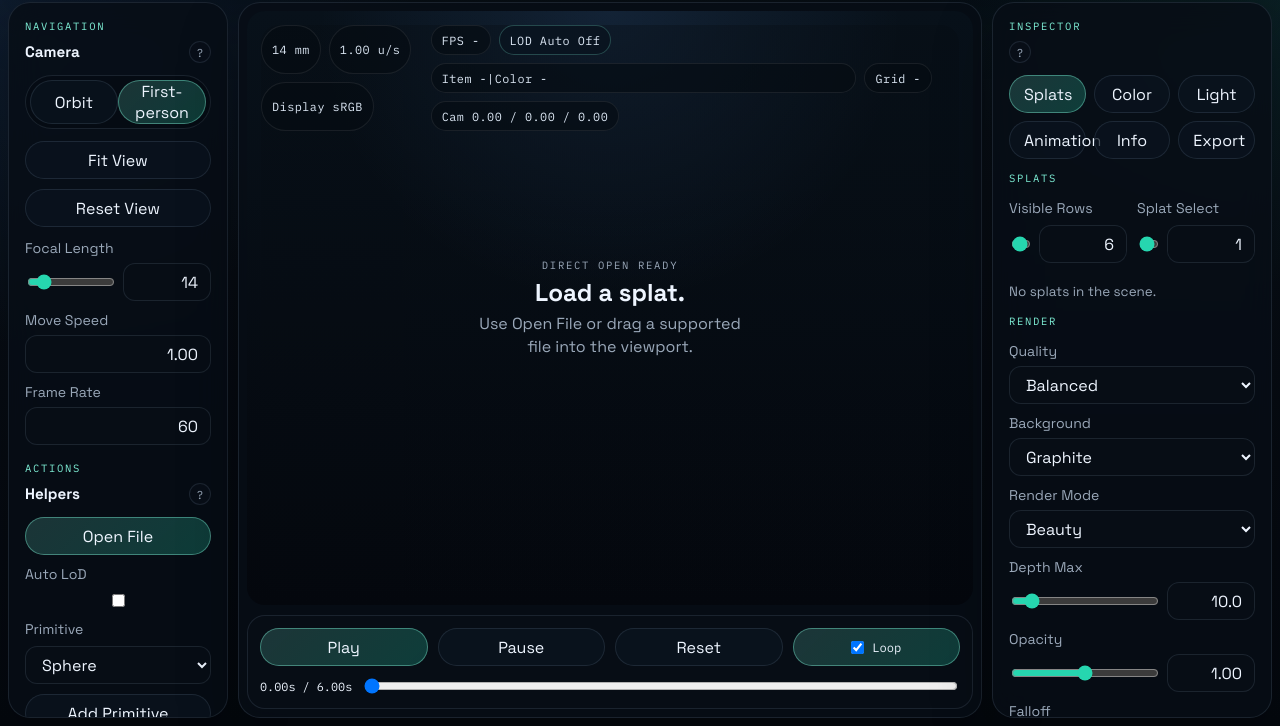
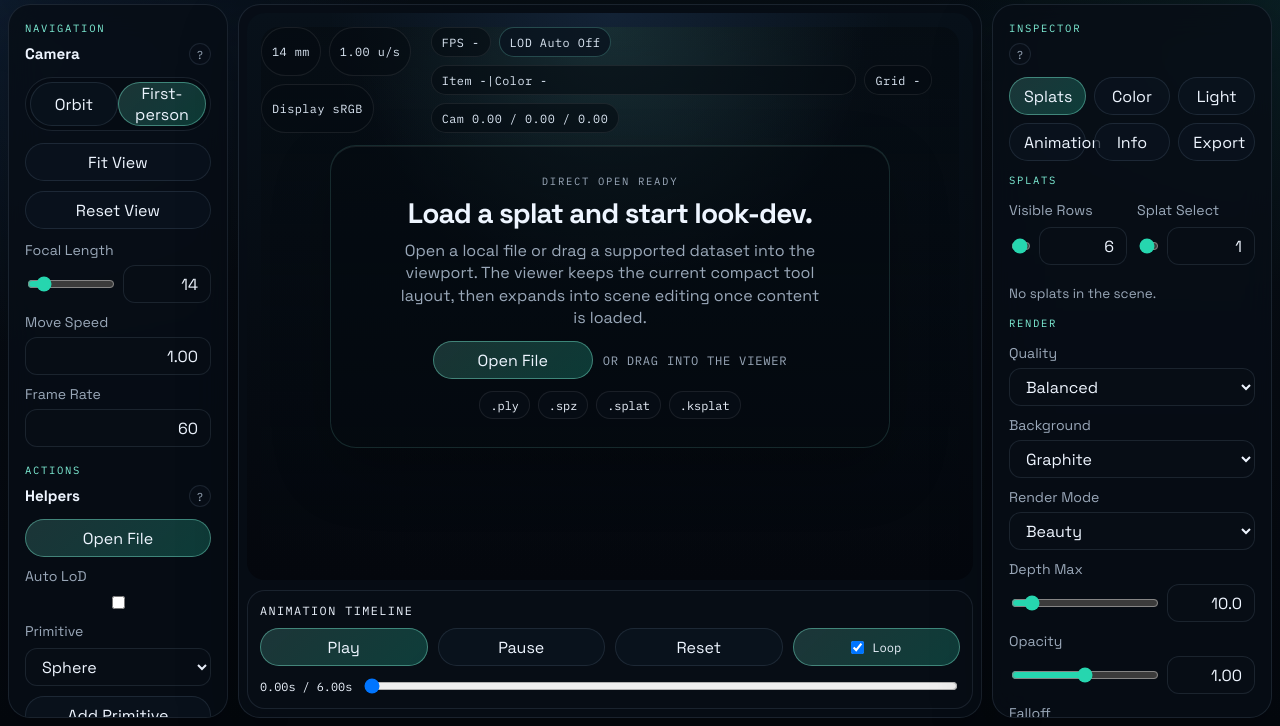
Before and after one commit to Mistral-Yu/3DGS-Viewer-Spark-Test, a website: page index.html in a window 1280 px wide. Shown: the part 74-800 px from the top of the page. Drawn offline with Linux system fonts and the light colour scheme; some packages are replaced by stand-ins of ours; a script that the page names is missing.

Commit message:
feat: improve empty-state and timeline guidance

```diff
--- a/index.html
+++ b/index.html
@@ -22,6 +22,17 @@
         <h1>3DGS Viewer</h1>
       </div>
       <p class="header-status" id="status-line">Starting viewer...</p>
+      <div class="header-actions">
+        <button
+          class="toolbar-button toolbar-button-primary"
+          type="button"
+          id="header-open-file-button"
+          data-open-file-trigger
+          title="Open a local .ply, .spz, .splat, or .ksplat file."
+        >
+          Open File
+        </button>
+      </div>
     </header>
 
     <main class="workspace">
@@ -139,9 +150,28 @@
         <div class="viewer-stage-shell">
         <div class="viewer-stage" id="viewer-stage">
           <div class="viewer-overlay viewer-empty" id="empty-state">
-            <p class="empty-kicker">Direct Open Ready</p>
-            <h2>Load a splat.</h2>
-            <p>Use Open File or drag a supported file into the viewport.</p>
+            <div class="empty-card">
+              <p class="empty-kicker">Direct Open Ready</p>
+              <h2>Load a splat and start look-dev.</h2>
+              <p>Open a local file or drag a supported dataset into the viewport. The viewer keeps the current compact tool layout, then expands into scene editing once content is loaded.</p>
+              <div class="empty-actions">
+                <button
+                  class="toolbar-button toolbar-button-primary empty-open-button"
+                  type="button"
+                  data-open-file-trigger
+                  title="Open a local .ply, .spz, .splat, or .ksplat file."
+                >
+                  Open File
+                </button>
+                <span class="empty-drop-hint">or drag into the viewer</span>
+              </div>
+              <div class="empty-format-list" aria-label="Supported formats">
+                <span class="empty-format-chip">.ply</span>
+                <span class="empty-format-chip">.spz</span>
+                <span class="empty-format-chip">.splat</span>
+                <span class="empty-format-chip">.ksplat</span>
+              </div>
+            </div>
           </div>
 
           <div class="viewer-overlay viewer-drop" id="drop-overlay" hidden>
@@ -168,6 +198,10 @@
           </div>
         </div>
         <section class="timeline-panel" aria-label="Animation timeline">
+          <div class="timeline-heading">
+            <p class="timeline-kicker">Animation Timeline</p>
+            <p class="timeline-empty-note">Loads when an animation script is applied to a scene item.</p>
+          </div>
           <div class="timeline-toolbar">
             <div class="button-pair button-pair-timeline">
               <button class="toolbar-button toolbar-button-primary" type="button" id="animation-play-button" title="Play the current animation script.">Play</button>
--- a/viewer.css
+++ b/viewer.css
@@ -130,11 +130,11 @@ code {
   text-overflow: ellipsis;
 }
 
-.header-tools {
+.header-actions {
   display: flex;
-  flex-wrap: wrap;
+  justify-content: flex-end;
+  align-items: center;
   gap: 8px;
-  justify-content: flex-end;
 }
 
 .toolbar-button,
@@ -307,16 +307,76 @@ code {
 .viewer-empty {
   gap: 8px;
   align-content: center;
-  background: linear-gradient(180deg, rgba(6, 12, 18, 0.34), rgba(6, 12, 18, 0.06));
+  background:
+    radial-gradient(circle at top, rgba(127, 240, 215, 0.12), transparent 40%),
+    linear-gradient(180deg, rgba(6, 12, 18, 0.7), rgba(6, 12, 18, 0.16));
+  pointer-events: auto;
+}
+
+.empty-card {
+  display: grid;
+  gap: var(--space-3);
+  justify-items: center;
+  width: min(560px, 100%);
+  padding: calc(28px * var(--ui-scale));
+  border: 1px solid rgba(127, 240, 215, 0.14);
+  border-radius: calc(26px * var(--ui-scale));
+  background: rgba(5, 10, 16, 0.52);
+  box-shadow:
+    inset 0 1px 0 rgba(255, 255, 255, 0.08),
+    0 24px 60px rgba(0, 0, 0, 0.22);
 }
 
 .viewer-empty h2 {
-  font-size: clamp(1.25rem, 1.9vw, 2rem);
-  line-height: 1;
+  font-size: clamp(1.5rem, 2.2vw, 2.4rem);
+  line-height: 0.98;
+  letter-spacing: -0.03em;
 }
 
 .viewer-empty p {
-  max-width: 28ch;
+  max-width: 42ch;
+}
+
+.empty-actions {
+  display: flex;
+  flex-wrap: wrap;
+  align-items: center;
+  justify-content: center;
+  gap: var(--space-2);
+}
+
+.empty-open-button {
+  min-width: calc(160px * var(--ui-scale));
+}
+
+.empty-drop-hint {
+  color: var(--muted);
+  font-family: "IBM Plex Mono", monospace;
+  font-size: 0.76rem;
+  letter-spacing: 0.06em;
+  text-transform: uppercase;
+}
+
+.empty-format-list {
+  display: flex;
+  flex-wrap: wrap;
+  align-items: center;
+  justify-content: center;
+  gap: var(--space-1);
+}
+
+.empty-format-chip {
+  display: inline-flex;
+  align-items: center;
+  justify-content: center;
+  min-height: calc(28px * var(--ui-scale));
+  padding: 0 calc(10px * var(--ui-scale));
+  border: 1px solid rgba(255, 255, 255, 0.08);
+  border-radius: 999px;
+  background: rgba(8, 14, 22, 0.82);
+  color: var(--text);
+  font-family: "IBM Plex Mono", monospace;
+  font-size: 0.74rem;
 }
 
 .viewer-drop {
@@ -394,6 +454,46 @@ code {
   border: 1px solid var(--line);
   border-radius: calc(18px * var(--ui-scale));
   background: rgba(8, 14, 22, 0.82);
+  transition:
+    opacity 180ms ease,
+    transform 180ms ease,
+    border-color 180ms ease,
+    background-color 180ms ease;
+}
+
+.app-shell.is-empty .header-status {
+  justify-self: start;
+  color: #cfdfef;
+}
+
+.app-shell.is-empty .header-actions .toolbar-button {
+  box-shadow: 0 12px 28px rgba(0, 0, 0, 0.18);
+}
+
+.app-shell.is-empty .viewer-hud {
+  justify-content: flex-start;
+}
+
+.app-shell.is-empty .viewer-hud .hud-cluster:last-child,
+.app-shell.is-empty #hover-chip,
+.app-shell.is-empty #camera-chip,
+.app-shell.is-empty #grid-chip {
+  display: none;
+}
+
+.app-shell.is-empty .timeline-panel {
+  opacity: 0.72;
+  transform: translateY(-2px);
+  border-color: rgba(127, 240, 215, 0.18);
+  background: rgba(8, 14, 22, 0.68);
+}
+
+.app-shell.is-empty .timeline-kicker {
+  color: var(--accent);
+}
+
+.app-shell:not(.is-empty) .timeline-empty-note {
+  display: none;
 }
 
 .timeline-toolbar {
@@ -402,6 +502,29 @@ code {
   justify-content: flex-start;
   gap: var(--space-2);
   flex-wrap: nowrap;
+}
+
+.timeline-heading {
+  display: flex;
+  align-items: baseline;
+  justify-content: space-between;
+  gap: var(--space-2);
+  flex-wrap: wrap;
+}
+
+.timeline-kicker {
+  margin: 0;
+  color: var(--text);
+  font-family: "IBM Plex Mono", monospace;
+  font-size: 0.74rem;
+  letter-spacing: 0.12em;
+  text-transform: uppercase;
+}
+
+.timeline-empty-note {
+  margin: 0;
+  color: var(--muted);
+  font-size: 0.78rem;
 }
 
 .button-pair.button-pair-timeline {
```
Also changed, not shown: viewer.js.
